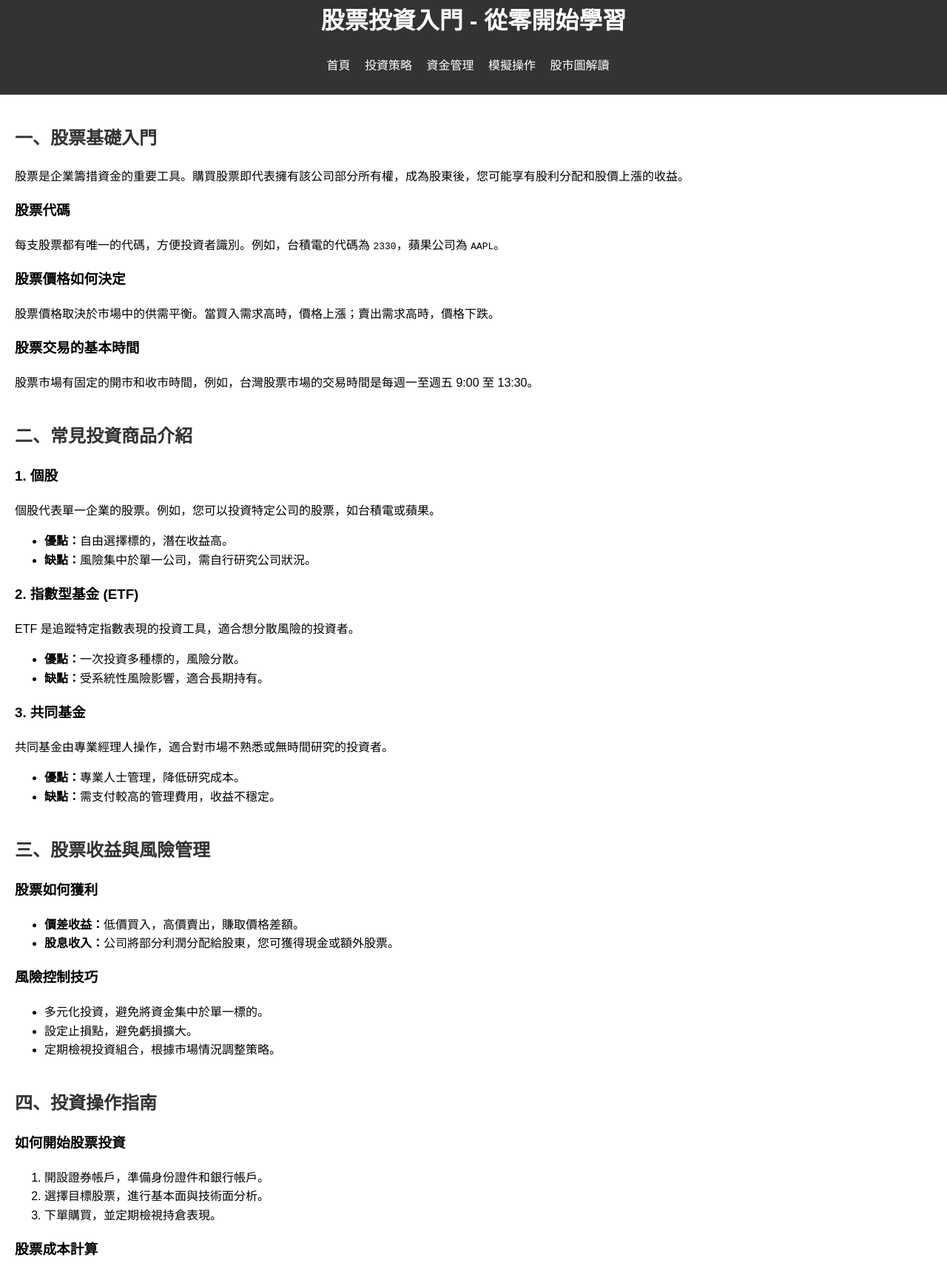
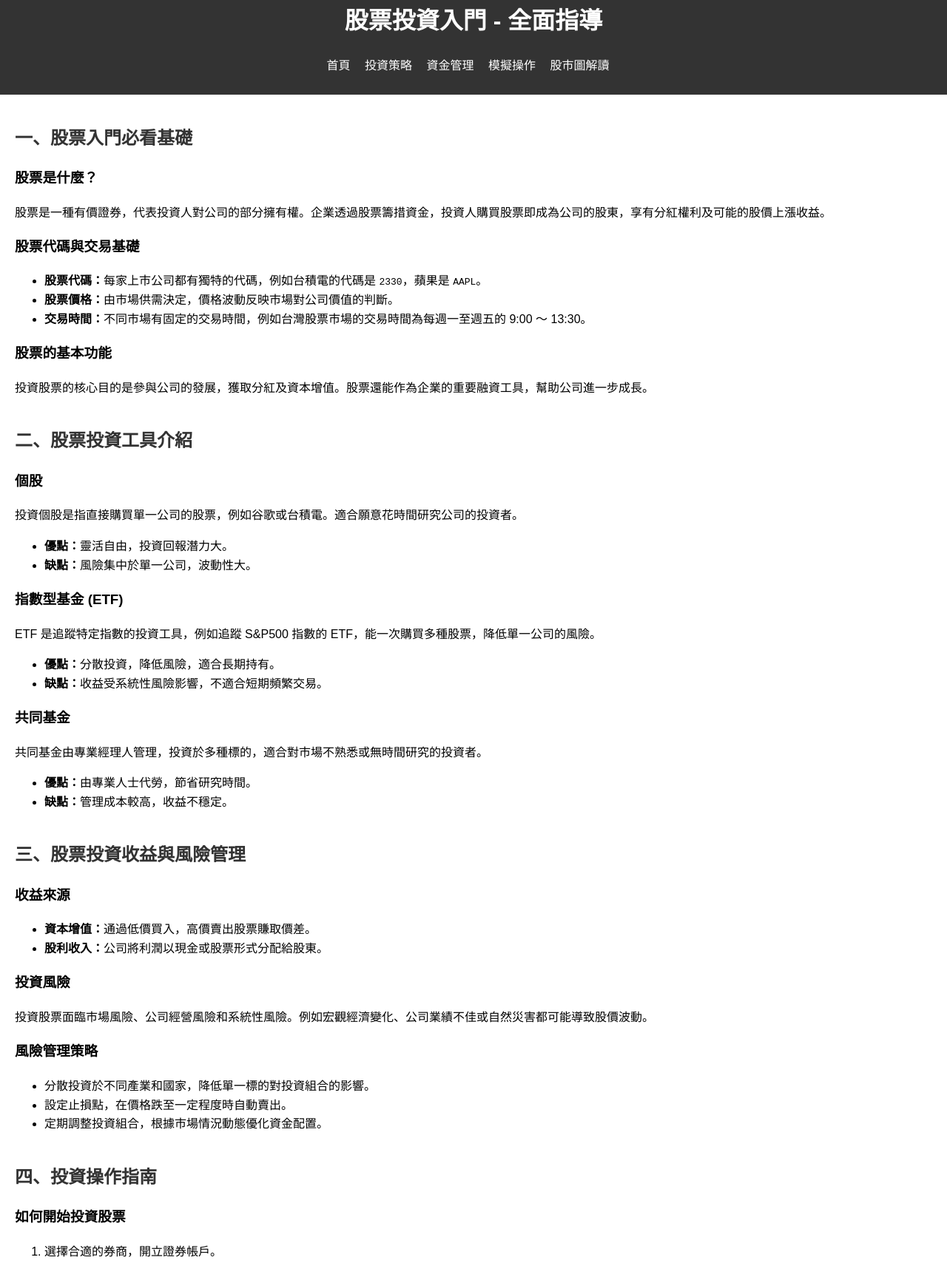
Before and after one commit to 5ssrei/stock, a plain HTML site: page beginner.html in a window 1280 px wide. Shown: the part 28-1736 px from the top of the page at 74% size. Drawn offline with Linux system fonts and the light colour scheme.

Commit message:
Update beginner.html

```diff
--- a/beginner.html
+++ b/beginner.html
@@ -3,12 +3,12 @@
 <head>
     <meta charset="UTF-8">
     <meta name="viewport" content="width=device-width, initial-scale=1.0">
-    <title>股票投資入門 - 基礎知識與實踐</title>
+    <title>股票投資入門 - 從零開始學習</title>
     <link rel="stylesheet" href="styles.css">
 </head>
 <body>
     <header>
-        <h1>股票投資入門 - 從零開始學習</h1>
+        <h1>股票投資入門 - 全面指導</h1>
         <nav>
             <ul>
                 <li><a href="index.html">首頁</a></li>
@@ -21,94 +21,99 @@
     </header>
 
     <main>
-        <!-- 一、股票基礎入門 -->
+        <!-- 一、股票入門必看基礎 -->
         <section>
-            <h2>一、股票基礎入門</h2>
-            <p>股票是企業籌措資金的重要工具。購買股票即代表擁有該公司部分所有權，成為股東後，您可能享有股利分配和股價上漲的收益。</p>
-            <h3>股票代碼</h3>
-            <p>每支股票都有唯一的代碼，方便投資者識別。例如，台積電的代碼為 <code>2330</code>，蘋果公司為 <code>AAPL</code>。</p>
+            <h2>一、股票入門必看基礎</h2>
+            <h3>股票是什麼？</h3>
+            <p>股票是一種有價證券，代表投資人對公司的部分擁有權。企業透過股票籌措資金，投資人購買股票即成為公司的股東，享有分紅權利及可能的股價上漲收益。</p>
 
-            <h3>股票價格如何決定</h3>
-            <p>股票價格取決於市場中的供需平衡。當買入需求高時，價格上漲；賣出需求高時，價格下跌。</p>
+            <h3>股票代碼與交易基礎</h3>
+            <ul>
+                <li><strong>股票代碼：</strong>每家上市公司都有獨特的代碼，例如台積電的代碼是 <code>2330</code>，蘋果是 <code>AAPL</code>。</li>
+                <li><strong>股票價格：</strong>由市場供需決定，價格波動反映市場對公司價值的判斷。</li>
+                <li><strong>交易時間：</strong>不同市場有固定的交易時間，例如台灣股票市場的交易時間為每週一至週五的 9:00 ～ 13:30。</li>
+            </ul>
 
-            <h3>股票交易的基本時間</h3>
-            <p>股票市場有固定的開市和收市時間，例如，台灣股票市場的交易時間是每週一至週五 9:00 至 13:30。</p>
+            <h3>股票的基本功能</h3>
+            <p>投資股票的核心目的是參與公司的發展，獲取分紅及資本增值。股票還能作為企業的重要融資工具，幫助公司進一步成長。</p>
         </section>
 
-        <!-- 二、投資商品介紹 -->
+        <!-- 二、股票投資工具介紹 -->
         <section>
-            <h2>二、常見投資商品介紹</h2>
-            <h3>1. 個股</h3>
-            <p>個股代表單一企業的股票。例如，您可以投資特定公司的股票，如台積電或蘋果。</p>
+            <h2>二、股票投資工具介紹</h2>
+            <h3>個股</h3>
+            <p>投資個股是指直接購買單一公司的股票，例如谷歌或台積電。適合願意花時間研究公司的投資者。</p>
             <ul>
-                <li><strong>優點：</strong>自由選擇標的，潛在收益高。</li>
-                <li><strong>缺點：</strong>風險集中於單一公司，需自行研究公司狀況。</li>
+                <li><strong>優點：</strong>靈活自由，投資回報潛力大。</li>
+                <li><strong>缺點：</strong>風險集中於單一公司，波動性大。</li>
             </ul>
 
-            <h3>2. 指數型基金 (ETF)</h3>
-            <p>ETF 是追蹤特定指數表現的投資工具，適合想分散風險的投資者。</p>
+            <h3>指數型基金 (ETF)</h3>
+            <p>ETF 是追蹤特定指數的投資工具，例如追蹤 S&P500 指數的 ETF，能一次購買多種股票，降低單一公司的風險。</p>
             <ul>
-                <li><strong>優點：</strong>一次投資多種標的，風險分散。</li>
-                <li><strong>缺點：</strong>受系統性風險影響，適合長期持有。</li>
+                <li><strong>優點：</strong>分散投資，降低風險，適合長期持有。</li>
+                <li><strong>缺點：</strong>收益受系統性風險影響，不適合短期頻繁交易。</li>
             </ul>
 
-            <h3>3. 共同基金</h3>
-            <p>共同基金由專業經理人操作，適合對市場不熟悉或無時間研究的投資者。</p>
+            <h3>共同基金</h3>
+            <p>共同基金由專業經理人管理，投資於多種標的，適合對市場不熟悉或無時間研究的投資者。</p>
             <ul>
-                <li><strong>優點：</strong>專業人士管理，降低研究成本。</li>
-                <li><strong>缺點：</strong>需支付較高的管理費用，收益不穩定。</li>
+                <li><strong>優點：</strong>由專業人士代勞，節省研究時間。</li>
+                <li><strong>缺點：</strong>管理成本較高，收益不穩定。</li>
             </ul>
         </section>
 
-        <!-- 三、股票收益與風險管理 -->
+        <!-- 三、股票投資收益與風險管理 -->
         <section>
-            <h2>三、股票收益與風險管理</h2>
-            <h3>股票如何獲利</h3>
+            <h2>三、股票投資收益與風險管理</h2>
+            <h3>收益來源</h3>
             <ul>
-                <li><strong>價差收益：</strong>低價買入，高價賣出，賺取價格差額。</li>
-                <li><strong>股息收入：</strong>公司將部分利潤分配給股東，您可獲得現金或額外股票。</li>
+                <li><strong>資本增值：</strong>通過低價買入，高價賣出股票賺取價差。</li>
+                <li><strong>股利收入：</strong>公司將利潤以現金或股票形式分配給股東。</li>
             </ul>
 
-            <h3>風險控制技巧</h3>
+            <h3>投資風險</h3>
+            <p>投資股票面臨市場風險、公司經營風險和系統性風險。例如宏觀經濟變化、公司業績不佳或自然災害都可能導致股價波動。</p>
+
+            <h3>風險管理策略</h3>
             <ul>
-                <li>多元化投資，避免將資金集中於單一標的。</li>
-                <li>設定止損點，避免虧損擴大。</li>
-                <li>定期檢視投資組合，根據市場情況調整策略。</li>
+                <li>分散投資於不同產業和國家，降低單一標的對投資組合的影響。</li>
+                <li>設定止損點，在價格跌至一定程度時自動賣出。</li>
+                <li>定期調整投資組合，根據市場情況動態優化資金配置。</li>
             </ul>
         </section>
 
         <!-- 四、投資操作指南 -->
         <section>
             <h2>四、投資操作指南</h2>
-            <h3>如何開始股票投資</h3>
+            <h3>如何開始投資股票</h3>
             <ol>
-                <li>開設證券帳戶，準備身份證件和銀行帳戶。</li>
-                <li>選擇目標股票，進行基本面與技術面分析。</li>
-                <li>下單購買，並定期檢視持倉表現。</li>
+                <li>選擇合適的券商，開立證券帳戶。</li>
+                <li>了解投資目標，確定風險承受能力。</li>
+                <li>研究股票，通過基本面與技術面分析選擇標的。</li>
+                <li>制定投資計劃，設定止盈止損策略。</li>
             </ol>
 
-            <h3>股票成本計算</h3>
-            <p>計算交易成本時，需考慮手續費、交易稅等附加成本。</p>
-            <code>總成本 = 買進金額 + 手續費 + 交易稅</code>
+            <h3>成本計算公式</h3>
+            <p>股票交易成本包括手續費、交易稅等。完整的公式如下：</p>
+            <code>總成本 = (買進價格 × 股數) + 手續費 + 交易稅</code>
         </section>
 
-        <!-- 五、股票市場名詞解析 -->
+        <!-- 五、股票市場術語解析 -->
         <section>
-            <h2>五、股票市場名詞解析</h2>
+            <h2>五、股票市場術語解析</h2>
             <h3>常見名詞解釋</h3>
             <dl>
                 <dt>牛市</dt>
-                <dd>市場整體趨勢上漲。</dd>
+                <dd>市場整體趨勢向上。</dd>
                 <dt>熊市</dt>
-                <dd>市場整體趨勢下跌。</dd>
+                <dd>市場整體趨勢向下。</dd>
                 <dt>融資</dt>
-                <dd>以自有資金和借款相結合進行股票投資。</dd>
+                <dd>以自有資金和借款相結合進行投資。</dd>
                 <dt>融券</dt>
-                <dd>借券賣出，待價格下跌後買回返還，賺取差價。</dd>
+                <dd>借券賣出，預期價格下跌後買回以賺取差價。</dd>
                 <dt>市值</dt>
-                <dd>公司股票的總市值，等於股票價格乘以流通股數。</dd>
-                <dt>交割</dt>
-                <dd>完成交易後資金與股票的清算流程。</dd>
+                <dd>股票價格乘以流通股數，反映公司的市場價值。</dd>
             </dl>
         </section>
     </main>
```
